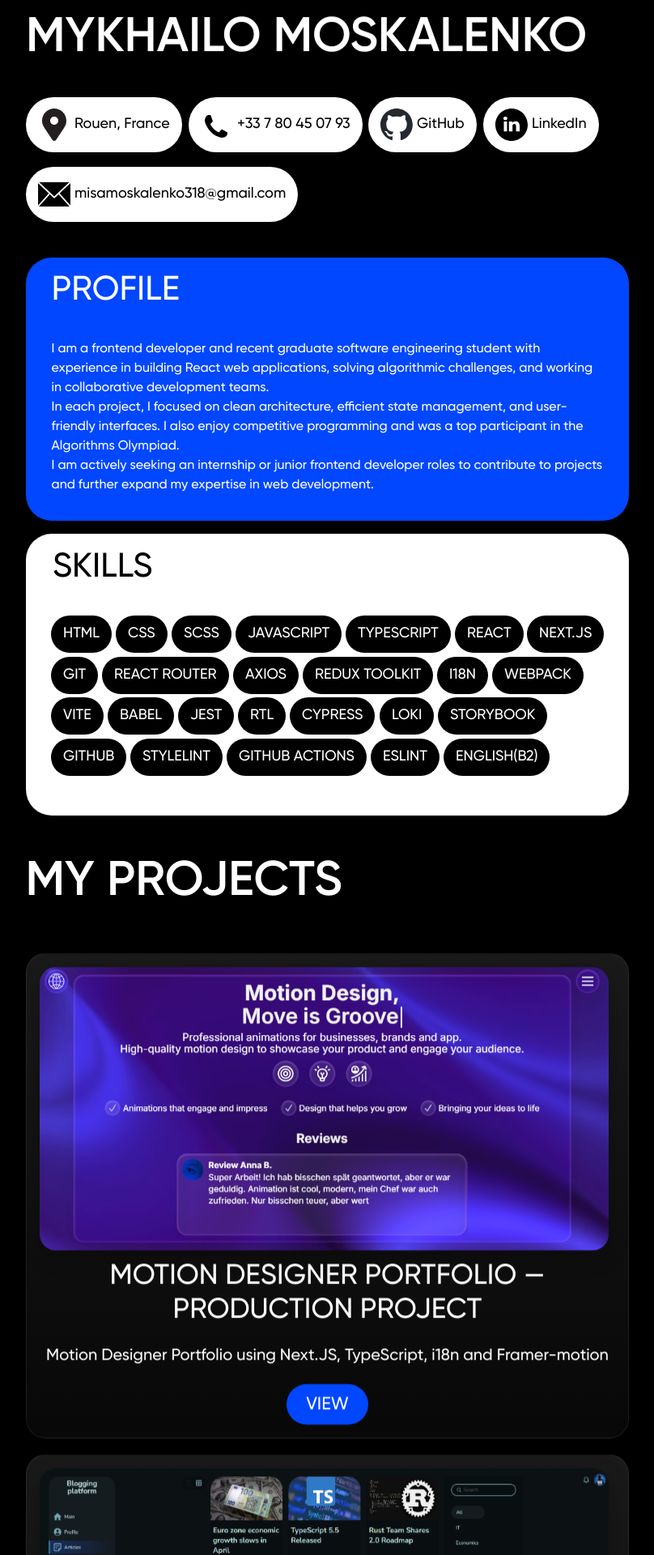
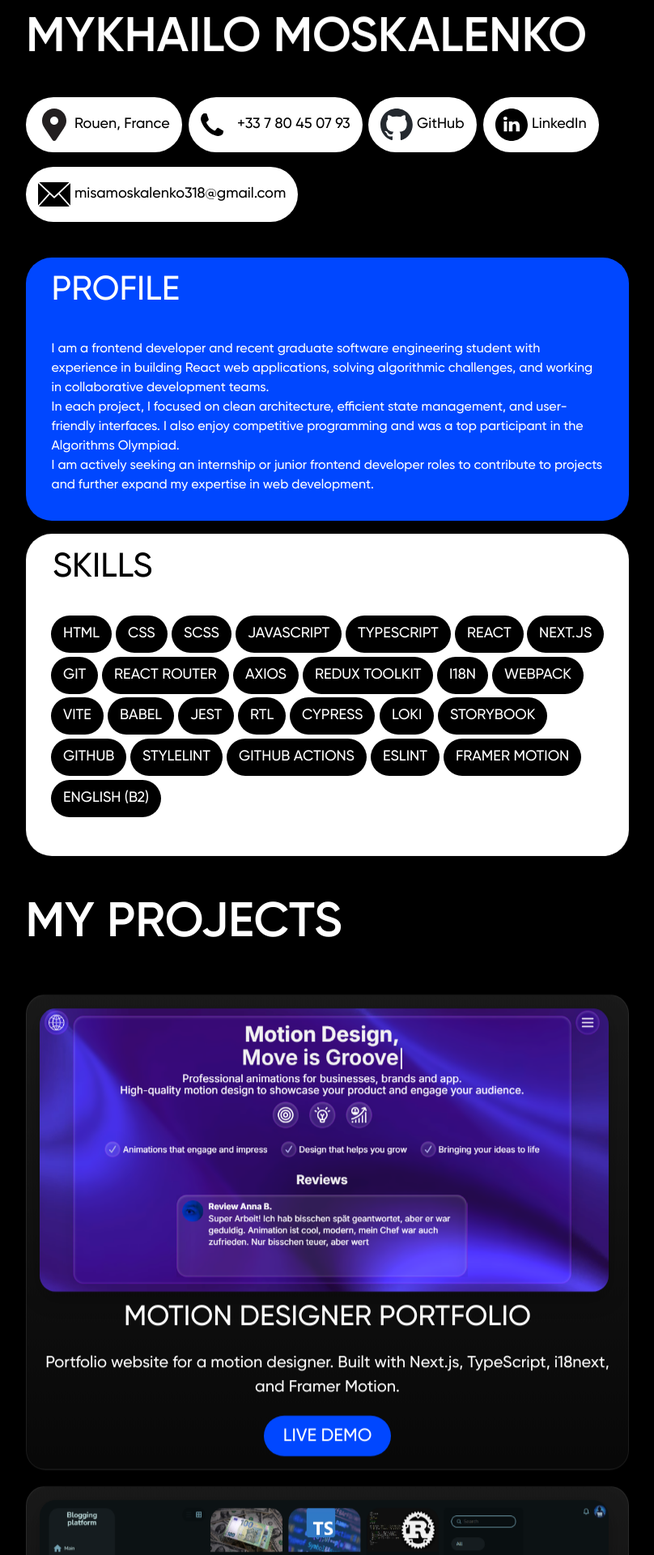
Before and after one commit to mishamoskalenko/portfolio, a Next.js app: page / in a window 1280 px wide. Shown: the part 880-2800 px from the top of the page at 81% size, without its empty margins (236-1044 px from the left). Built offline with nearby package versions, Linux system fonts and the light colour scheme.

Commit message:
updated text

```diff
--- a/src/app/page.tsx
+++ b/src/app/page.tsx
@@ -7,7 +7,7 @@ import { ReactTyped } from "react-typed";
 
 export default function Home() {
   const skills = [
-    "HTML", "CSS", "SCSS", "JavaScript", "Typescript", "React", "Next.js", "GIT", "React Router", "Axios", "Redux Toolkit", "i18n", "Webpack", "Vite", "Babel", "Jest", "RTL", "Cypress", "Loki", "Storybook", "GitHub", "Stylelint", "GitHub Actions", "ESLint", "English(B2)"
+    "HTML", "CSS", "SCSS", "JavaScript", "TypeScript", "React", "Next.js", "Git", "React Router", "Axios", "Redux Toolkit", "i18n", "Webpack", "Vite", "Babel", "Jest", "RTL", "Cypress", "Loki", "Storybook", "GitHub", "Stylelint", "GitHub Actions", "ESLint", "Framer Motion", "English (B2)"
   ]
 
   return (
@@ -15,12 +15,12 @@ export default function Home() {
       <header className="page__header header">
         <div className="header__catalog catalog">
           <motion.div className="catalog__image" initial={{ opacity: 0, y: 24 }} whileInView={{ opacity: 1, y: 0 }} viewport={{ once: true, amount: 0.1 }} transition={{ duration: 0.5, delay: 0.1 }}>
-            <Image src="/avatar.png" alt="Mykhailo Moskalenko's avatar" width={750} height={750} priority />
+            <Image src="/avatar.png" alt="Portrait of Mykhailo Moskalenko, Frontend Developer" width={750} height={750} priority />
           </motion.div>
           <motion.div className="catalog__description description" initial={{ opacity: 0, y: 24 }} whileInView={{ opacity: 1, y: 0 }} viewport={{ once: true, amount: 0.1 }} transition={{ duration: 0.5, delay: 0.2 }}>
             <div className="description__container">
               <h2 className="description__title">Frontend Developer</h2>
-              <ReactTyped className="description__subtitle" typeSpeed={60} strings={["simple, stylish and logical",]} />
+              <ReactTyped className="description__subtitle" typeSpeed={60} strings={["simple, stylish, and logical",]} />
             </div>
           </motion.div>
           <motion.div className="catalog__portfolio portfolio" initial={{ opacity: 0, y: 24 }} whileInView={{ opacity: 1, y: 0 }} viewport={{ once: true, amount: 0.1 }} transition={{ duration: 0.5, delay: 0.3 }}>
@@ -35,10 +35,10 @@ export default function Home() {
         <motion.h1 className="info__title" initial={{ opacity: 0, y: 16 }} whileInView={{ opacity: 1, y: 0 }} viewport={{ once: true, amount: 0.15, margin: "0px 0px -5% 0px" }} transition={{ duration: 0.3 }} style={{ willChange: "transform, opacity", backfaceVisibility: "hidden" }}>Mykhailo Moskalenko</motion.h1>
         <ul className="info__list">
           <ContactItem text={"Rouen, France"} image={"/location.svg"} delay={0} />
-          <ContactItem text={"+33 7 80 45 07 93"} image={"/phone.svg"} delay={0.06} />
+          <ContactItem text={"+33 7 80 45 07 93"} image={"/phone.svg"} href="tel:+33780450793" delay={0.06} />
           <ContactItem text={"GitHub"} image={"/github.svg"} href="https://github.com/mishamoskalenko" delay={0.12} />
           <ContactItem text={"LinkedIn"} image={"/linkedin.svg"} href="https://www.linkedin.com/in/mykhailo-moskalenko" delay={0.18} />
-          <ContactItem text={"misamoskalenko318@gmail.com"} image={"/mail.svg"} delay={0.24} />
+          <ContactItem text={"misamoskalenko318@gmail.com"} image={"/mail.svg"} href="mailto:misamoskalenko318@gmail.com" delay={0.24} />
         </ul>
         <section className="page__section stats">
           <motion.div className="stats__profile profile" initial={{ opacity: 0, y: 24 }} whileInView={{ opacity: 1, y: 0 }} viewport={{ once: true }} transition={{ duration: 0.5 }}>
@@ -75,59 +75,59 @@ export default function Home() {
           <h2 className="projects__title">My projects</h2>
           <ul className="projects__list">
             <ProjectItem
-              title={"Motion Designer Portfolio — Production Project"}
-              description={"Motion Designer Portfolio using Next.JS, TypeScript, i18n and Framer-motion "}
+              title={"Motion Designer Portfolio"}
+              description={"Portfolio website for a motion designer. Built with Next.js, TypeScript, i18next, and Framer Motion."}
               image={"/projects/motion.png"}
-              alt={"Screenshot of the main page of the 'Motion Designer Portfolio'."}
+              alt={"Motion Designer portfolio — homepage screenshot"}
               href={'https://motion-designer.vercel.app/en'}
             />
             <ProjectItem
-              title={"Blogging platform"}
-              description={"Blogging platform web application using React, TypeScript, Redux Toolkit(RTK Query), React Router, Axios, SCSS Modules, i18next, Headless UI, Webpack, Vite, Storybook, Jest, React Testing Library & Cypress"}
+              title={"Blogging Platform"}
+              description={"Blogging platform. Built with React, TypeScript, Redux Toolkit (RTK Query), React Router, SCSS Modules, i18next, and Headless UI. Tested with Jest, React Testing Library, and Cypress."}
               image={"/projects/blogging-platform.png"}
-              alt={"Screenshot of the main page of the 'Blogging platform' web application."}
+              alt={"Blogging platform — homepage screenshot"}
               href={'https://mishablogging-platform.netlify.app'}
               gitHubHref={"https://github.com/mishamoskalenko/blogging-platform"}
             />
             <ProjectItem
               title={"Calendar"}
-              description={"Calendar web application using React, Typescript, Redux Toolkit, React Router, Axios, Ant design"}
+              description={"Calendar app. Built with React, TypeScript, Redux Toolkit, React Router, Axios, and Ant Design."}
               image={"/projects/calendar.png"}
-              alt={"Screenshot of the 'Calendar' web application, showing a grid of events."}
+              alt={"Calendar app — month grid with events"}
               href={'https://mishamoskalenko.github.io/calendar'}
               gitHubHref={"https://github.com/mishamoskalenko/calendar"}
             />
             <ProjectItem
               title={"Cryptopin"}
-              description={"Cryptocurrency website with token tracker using React, React Router, Axios"}
+              description={"Cryptocurrency tracker with live token data. Built with React, React Router, and Axios."}
               image={"/projects/cryptopin.png"}
-              alt={"Screenshot of the 'Cryptopin' website, displaying a list of cryptocurrencies with their prices."}
+              alt={"Cryptocurrency tracker — tokens and prices"}
               href={'https://mishamoskalenko.github.io/cryptopin'}
               gitHubHref={"https://github.com/mishamoskalenko/cryptopin"}
             />
             <ProjectItem
               title={"Weather app"}
-              description={"Find out the weather app using React, Axios"}
+              description={"Weather app built with React and Axios."}
               image={"/projects/weather.png"}
-              alt={"Screenshot of the 'Weather app', showing the weather forecast for a specific city."}
+              alt={"Weather app — city forecast screen"}
               href={'https://mishamoskalenko.github.io/weather-app'}
               gitHubHref={"https://github.com/mishamoskalenko/weather-app"}
             />
             <ProjectItem
               title={"Drink"}
-              description={"Selling coffee drinks website using HTML, SCSS, Gulp"}
+              description={"Coffee drinks landing page. Built with HTML, SCSS, and Gulp."}
               image={"/projects/drink.png"}
-              alt={"Screenshot of the 'Drink' website, a landing page for selling coffee drinks."}
+              alt={"Coffee drinks landing page — hero section"}
               href={'https://mishamoskalenko.github.io/Drink'}
               gitHubHref={"https://github.com/mishamoskalenko/Drink"}
             />
             <ProjectItem
-              title={"Cat energy"}
-              description={"Selling cat food website using HTML, SCSS, Gulp"}
+              title={"Cat Energy"}
+              description={"Cat food landing page. Built with HTML, SCSS, and Gulp."}
               image={"/projects/cat.png"}
-              alt={"Screenshot of the 'Cat energy' website, a landing page for selling cat food."}
+              alt={"Cat Energy landing page — hero section"}
               href={'https://mishamoskalenko.github.io/cat-energy'}
-              gitHubHref={" https://github.com/mishamoskalenko/cat-energy"}
+              gitHubHref={"https://github.com/mishamoskalenko/cat-energy"}
             />
           </ul>
         </section>
--- a/src/app/ui/ProjectItem/ProjectItem.module.scss
+++ b/src/app/ui/ProjectItem/ProjectItem.module.scss
@@ -85,6 +85,7 @@
   padding: 12px 24px;
   text-decoration: none;
   cursor: pointer;
+  outline: none;
   @media (max-width: $breakpoint-mobile) {
     margin: 0 auto;
   }
--- a/src/app/ui/ProjectItem/ProjectItem.tsx
+++ b/src/app/ui/ProjectItem/ProjectItem.tsx
@@ -38,7 +38,7 @@ export const ProjectItem = (props: ProjectItemProps) => {
                         target="_blank"
                         rel="noopener noreferrer"
                     >
-                        View
+                        Live Demo
                     </a>
                     {gitHubHref &&
                         <a
```
